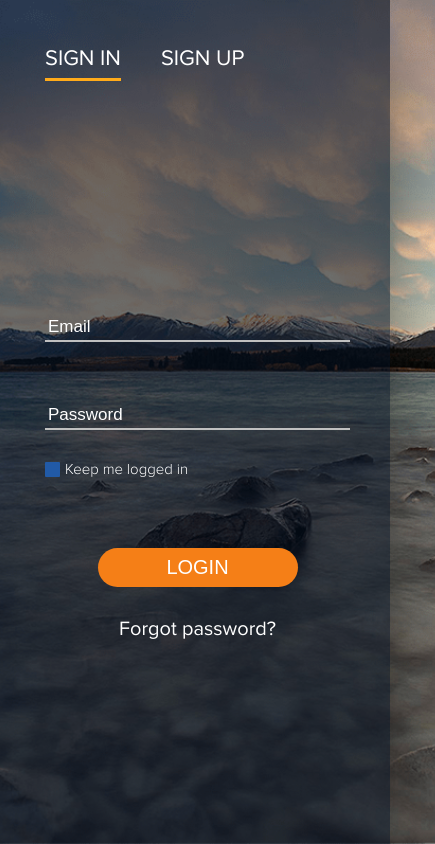
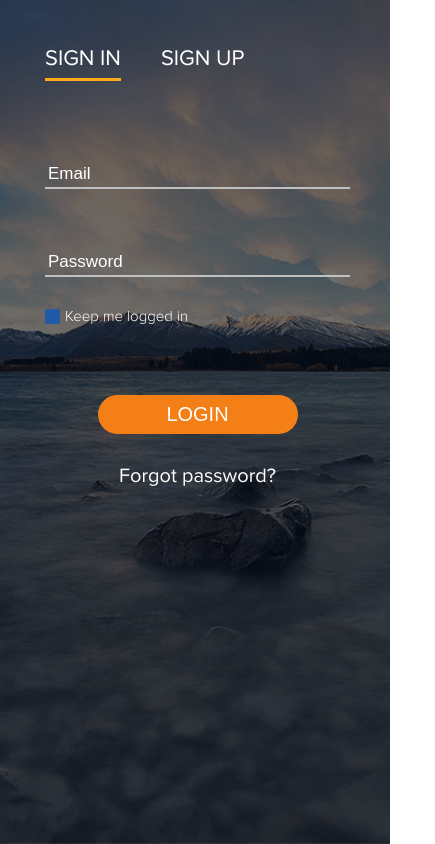
Before and after one commit to Curiosity10/html-css-registration-homework, a plain HTML site: page index.html in a window 390 px wide. Shown: the whole page, 435 px wide, since content can reach past the window. Drawn offline with Linux system fonts and the light colour scheme.

Commit message:
Fix margin.

```diff
--- a/styles.css
+++ b/styles.css
@@ -46,9 +46,8 @@ input[type='radio'] {
 }
 
 .form {
+  display: none;
   position: absolute;
-  visibility: hidden;
-  opacity: 0;
   width: 100%;
   flex-grow: 2;
   margin: 0;
@@ -56,16 +55,13 @@ input[type='radio'] {
 .tab:checked + .title + .form {
   position: relative;
   display: flex;
-  opacity: 1;
-  visibility: visible;
   flex-direction: column;
-  transition: 0.5s ease-in all;
 }
 
 .tab:checked + .title {
+  display: block;
   padding-bottom: 3px;
   border-bottom: 3px solid #ffab1a;
-  transition: 0.5s ease all;
 }
 
 .input {
@@ -170,13 +166,16 @@ input:checked ~ .label .checkmark:after {
     height: 100vh;
     width: 100%;
     padding: 45px 40px 0px 45px;
+    align-content: start;
   }
   .title {
-    margin-bottom: 30px;
     height: 30px;
   }
   .input {
     margin-bottom: 60px;
+  }
+  .form {
+    justify-content: baseline;
   }
   .signIn_password,
   .signUp_password {
```
